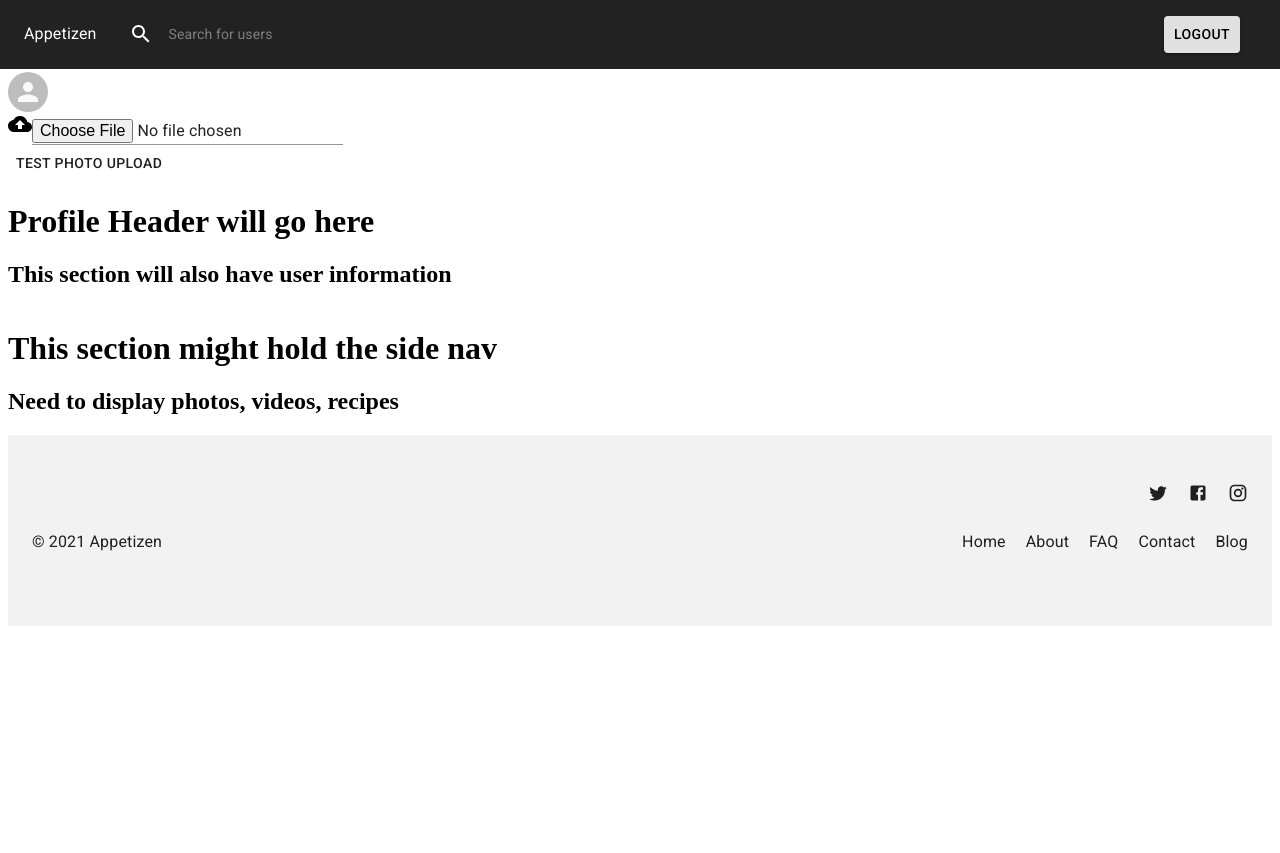
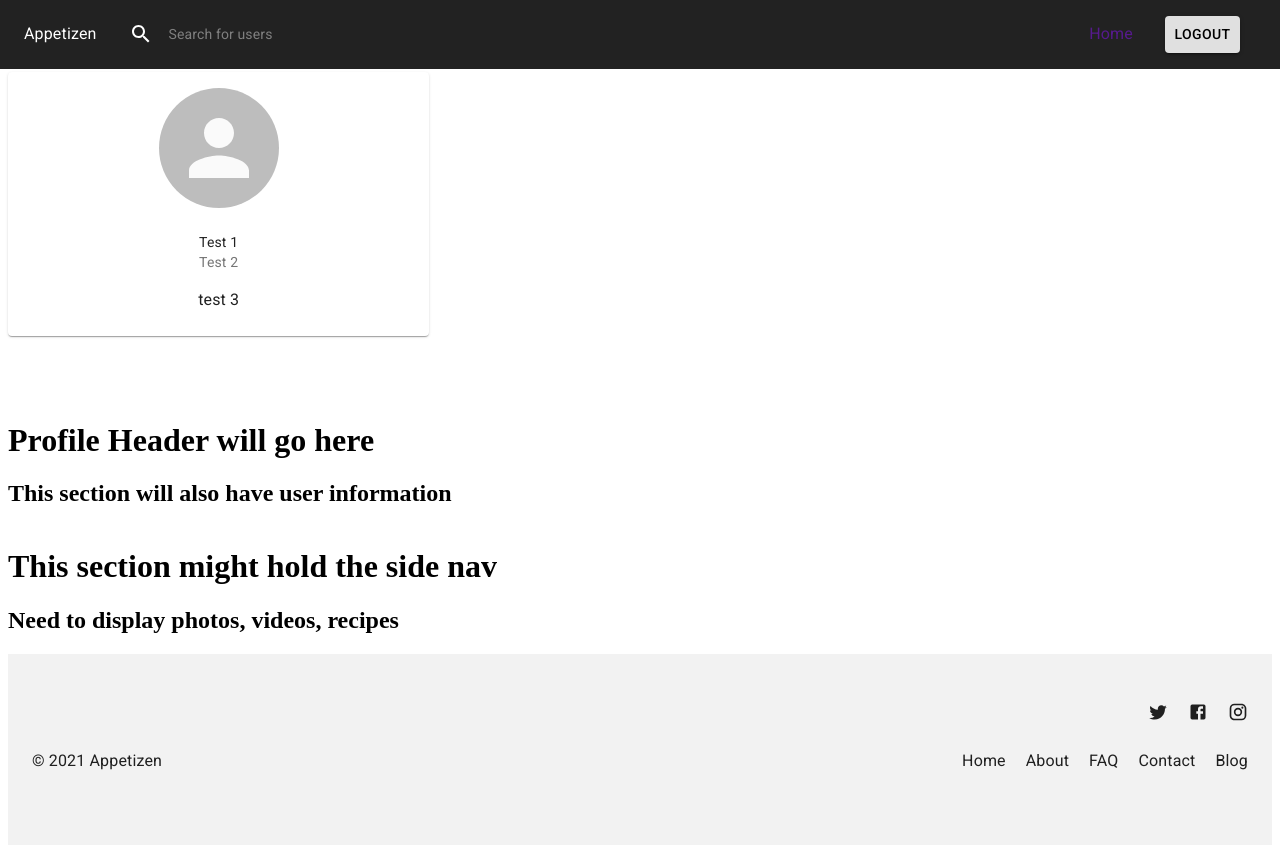
Before and after one commit to pshushereba/appetizen-fe, a React app: page /1/profile in a window 1280 px wide. Before the commit the page ends 800 px from the top, so only its background shows below. Built offline with nearby package versions, Linux system fonts and the light colour scheme; sample sign-in values are in the browser's storage.

Commit message:
Worked on profile layout.

```diff
--- a/src/components/dashboard/Navigator.js
+++ b/src/components/dashboard/Navigator.js
@@ -17,6 +17,7 @@ import SubscriptionsIcon from "@material-ui/icons/Subscriptions";
 import AssessmentIcon from "@material-ui/icons/Assessment";
 import ExploreIcon from "@material-ui/icons/Explore";
 import VisibilityIcon from "@material-ui/icons/Visibility";
+import ListItemAvatar from "@material-ui/core/ListItemAvatar";
 import AddBoxIcon from "@material-ui/icons/AddBox";
 import YouTubeIcon from "@material-ui/icons/YouTube";
 import { makeStyles } from "@material-ui/core/styles";
@@ -47,7 +48,7 @@ const goLive = (room, user, peerID) => {
 };
 
 const Navigator = (props) => {
-  const { setMenuItem, username, roomId, peerId, ...other } = props;
+  const { setMenuItem, username, roomId, first_name, peerId, ...other } = props;
   const classes = useStyles();
   const history = useHistory();
   const peerObj = useContext(PeerContext);
@@ -62,7 +63,10 @@ const Navigator = (props) => {
               history.push(`/${username}/profile`);
             }}
           >
-            <Avatar src={props.avatar} />
+            <ListItemAvatar>
+              <Avatar src={props.avatar} />
+            </ListItemAvatar>
+            <ListItemText>Welcome {first_name}</ListItemText>
           </ListItem>
           <ListItem
             button
@@ -204,6 +208,7 @@ const mapStateToProps = (state) => {
     roomId: state.Stream.reservedRoom,
     peerId: state.User.peerId,
     avatar: state.User.avatar_img,
+    first_name: state.User.first_name,
   };
 };
 
--- a/src/components/dashboard/Overview.js
+++ b/src/components/dashboard/Overview.js
@@ -51,7 +51,7 @@ const Overview = () => {
     };
   }, []);
 
-  console.log(data);
+  //console.log(data);
   return (
     <>
       <Container maxWidth={false}>
@@ -62,7 +62,7 @@ const Overview = () => {
                 <Typography variant="subtitle1" align="center">
                   New Subscribers
                 </Typography>
-                <Typography variant="body1" align="center">
+                <Typography variant="h4" align="center">
                   {data ? data.num : ""}
                 </Typography>
               </Paper>
--- a/src/components/profile/Dropzone.js
+++ b/src/components/profile/Dropzone.js
@@ -3,6 +3,7 @@ import { connect } from "react-redux";
 import Avatar from "@material-ui/core/Avatar";
 import { Input, Button } from "@material-ui/core";
 import CloudUploadIcon from "@material-ui/icons/CloudUpload";
+import IconButton from "@material-ui/core/IconButton";
 
 const Dropzone = (props) => {
   const fileListToArray = (list) => {
@@ -45,15 +46,17 @@ const Dropzone = (props) => {
   };
 
   return (
-    <div>
-      <Avatar src={props.avatar} />
-      <CloudUploadIcon
-        onDragOver={onDragOver}
-        onDragLeave={onDragLeave}
-        onDrop={onDrop}
-      />
-      <Input type="file" onChange={onFileAdded} />
-    </div>
+    <>
+      <IconButton>
+        <CloudUploadIcon
+          onDragOver={onDragOver}
+          onDragLeave={onDragLeave}
+          onDrop={onDrop}
+        >
+          <Input type="file" onChange={onFileAdded} />
+        </CloudUploadIcon>
+      </IconButton>
+    </>
   );
 };
 
--- a/src/components/profile/Profile.js
+++ b/src/components/profile/Profile.js
@@ -2,18 +2,22 @@ import React from "react";
 import { Grid, Typography } from "@material-ui/core/";
 import ProfileNav from "./ProfileNav.js";
 import Upload from "./Upload.js";
+import ProfileUserCard from "./ProfileUserCard.js";
 
 const Profile = () => {
   return (
     <>
       <ProfileNav />
       <Grid container direction="column">
-        <Grid item>
-          <Upload />
+        <Grid item={true}>
+          <ProfileUserCard />
+        </Grid>
+        <Grid item={true}>
+          {/* <Upload /> */}
           <h1>Profile Header will go here</h1>
           <h2>This section will also have user information</h2>
         </Grid>
-        <Grid item>
+        <Grid item={true}>
           <h1>This section might hold the side nav</h1>
           <h2>Need to display photos, videos, recipes</h2>
         </Grid>
--- a/src/components/profile/ProfileNav.js
+++ b/src/components/profile/ProfileNav.js
@@ -53,12 +53,14 @@ const ProfileNav = () => {
               Appetizen
             </Typography>
             <Search />
-            <HomeIcon
+            <Typography
               component={Link}
               color="primary"
               className={classes.link}
               to={`/${username}/dashboard`}
-            />
+            >
+              Home
+            </Typography>
             <Button
               variant="contained"
               className={classes.button}
--- /dev/null
+++ b/src/components/profile/ProfileUserCard.js
@@ -0,0 +1,110 @@
+import React, { useState } from "react";
+import Grid from "@material-ui/core/Grid";
+import Card from "@material-ui/core/Card";
+import CardContent from "@material-ui/core/CardContent";
+import Box from "@material-ui/core/Box";
+import Avatar from "@material-ui/core/Avatar";
+import Typography from "@material-ui/core/Typography";
+import { makeStyles } from "@material-ui/core/styles";
+import Modal from "@material-ui/core/Modal";
+import Upload from "./Upload.js";
+import { connect } from "react-redux";
+
+function rand() {
+  return Math.round(Math.random() * 20) - 10;
+}
+
+function getModalStyle() {
+  const top = 50 + rand();
+  const left = 50 + rand();
+
+  return {
+    top: `${top}%`,
+    left: `${left}%`,
+    transform: `translate(-${top}%, -${left}%)`,
+  };
+}
+
+const useStyles = makeStyles((theme) => ({
+  card: {
+    display: "flex",
+    flexDirection: "column",
+    height: "100%",
+  },
+  avatarWrapper: {
+    display: "flex",
+    justifyContent: "center",
+  },
+  avatar: {
+    width: theme.spacing(15),
+    height: theme.spacing(15),
+  },
+  paper: {
+    position: "absolute",
+    width: 400,
+    backgroundColor: theme.palette.background.paper,
+    border: "2px solid #000",
+    boxShadow: theme.shadows[5],
+    padding: theme.spacing(2, 4, 3),
+  },
+}));
+
+const ProfileUserCard = ({ avatar }) => {
+  const classes = useStyles();
+  const [open, setOpen] = useState(false);
+
+  const handleOpen = () => {
+    setOpen(true);
+  };
+
+  const handleClose = () => {
+    setOpen(false);
+  };
+
+  return (
+    <>
+      <Grid item={true} xs={12} sm={6} md={4}>
+        <Card className={classes.card}>
+          <CardContent>
+            <Box className={classes.avatarWrapper}>
+              <Avatar
+                src={avatar}
+                className={classes.avatar}
+                onClick={handleOpen}
+              />
+              <Modal
+                open={open}
+                onClose={handleClose}
+                style={getModalStyle()}
+                onBackdropClick={handleClose}
+              >
+                <Upload className={classes.paper} />
+              </Modal>
+            </Box>
+            <Box textAlign="center" pt={3}>
+              <Typography variant="body2" component="p">
+                Test 1
+              </Typography>
+              <Typography variant="body2" color="textSecondary" component="p">
+                Test 2
+              </Typography>
+              <Box mt={2}>
+                <Typography variant="body1" component="p">
+                  test 3
+                </Typography>
+              </Box>
+            </Box>
+          </CardContent>
+        </Card>
+      </Grid>
+    </>
+  );
+};
+
+const mapStateToProps = (state) => {
+  return {
+    avatar: state.User.avatar_img,
+  };
+};
+
+export default connect(mapStateToProps, {})(ProfileUserCard);
--- a/src/components/profile/Upload.js
+++ b/src/components/profile/Upload.js
@@ -2,7 +2,7 @@ import React, { useState } from "react";
 import Dropzone from "./Dropzone.js";
 import { connect, useDispatch } from "react-redux";
 import { updateProfilePicture } from "../../actions/index.js";
-import { Button } from "@material-ui/core";
+import { Button, Grid } from "@material-ui/core";
 
 const Upload = ({ user_id }) => {
   const [file, setFile] = useState({});
@@ -21,12 +21,21 @@ const Upload = ({ user_id }) => {
   };
 
   return (
-    <div>
-      <Dropzone onFileAdded={onFileAdded} />
-      <Button type="submit" onClick={sendRequest}>
-        Test Photo Upload
-      </Button>
-    </div>
+    <>
+      <Grid
+        container={true}
+        direction="column"
+        justifyContent="center"
+        alignItems="center"
+      >
+        <Grid item={true} justifyContent="center" alignContent="center">
+          <Dropzone onFileAdded={onFileAdded} />
+          <Button type="submit" onClick={sendRequest}>
+            Test Photo Upload
+          </Button>
+        </Grid>
+      </Grid>
+    </>
   );
 };
 
```
